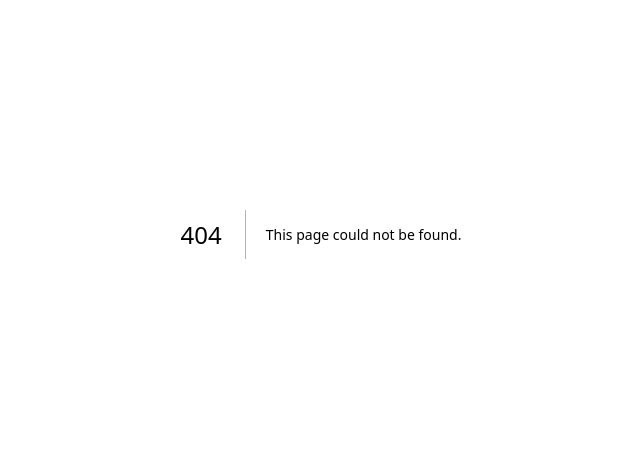
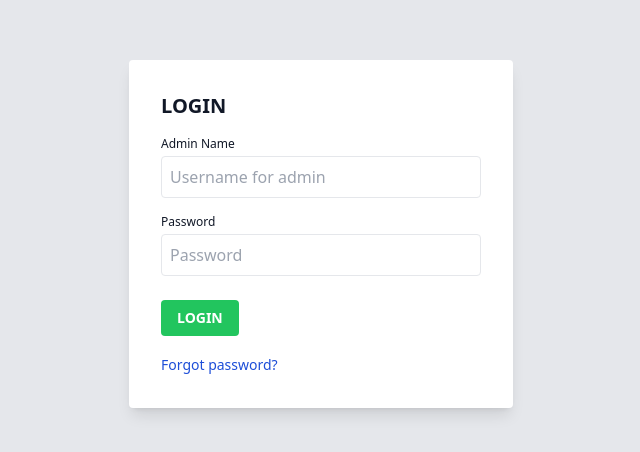
Before and after one commit to lamani79/sofia_store, a Next.js app: page /admin/silva in a window 1280 px wide. Before the commit this address had no page. Shown: the part 166-618 px from the top of the page, without its empty margins (319-959 px from the left). Built offline with nearby package versions, Linux system fonts and the light colour scheme.

Commit message:
add login

```diff
--- a/components/shop-form.jsx
+++ b/components/shop-form.jsx
@@ -216,7 +216,7 @@ const ShopForm = ({ productId, productName,setDeliveryPrice }) => {
           </div>
           <div>
             <h2 className="text-2xl font-bold underline">ملاحظة</h2>
-            <p className="text-lg font-medium">ثمن التوصبل يحدد حسب الأتي:</p>
+            <p className="text-lg font-medium">ثمن التوصيل يحدد حسب الأتي:</p>
             <ul>
               <li>- تندوف تمنراست إليزي 1100دج</li>
                <li>- باقي ولايات الجنوب 800دج</li>
--- a/pages/admin/index.js
+++ b/pages/admin/index.js
@@ -10,12 +10,10 @@ import * as cookie from "cookie";
 
 export async function getServerSideProps({ req }) {
   const parsedCookies = cookie.parse(String(req.headers.cookie));
-  const token = parsedCookies.token;
-
-  if (
-    token !==
-    "eyJhbGciOiJIUzI1NiJ9.eyJSb2xlIjoiQWRtaW4iLCJJc3N1ZXIiOiJJc3N1ZXIiLCJVc2VybmFtZSI6IkphdmFJblVzZSIsImV4cCI6MTY2ODExNTg1NiwiaWF0IjoxNjY4MTE1ODU2fQ.3juNZiZJ0RYhworUyz-LKqEIbwrfozQW_n9ucucw9lY"
-  ) {
+  const user_token = parsedCookies.token;
+  const tokenId = process.env.token;
+  if (user_token !== tokenId) {
+    console.log(user_token, tokenId);
     return {
       redirect: {
         permanent: false,
@@ -24,9 +22,10 @@ export async function getServerSideProps({ req }) {
     };
   }
 
-  // Use this session information where you want.
   return {
-    props: {},
+    props: {
+      tokenId,
+    },
   };
 }
 
@@ -184,12 +183,3 @@ const AdminPage = () => {
 };
 
 export default AdminPage;
-
-// let headers = {};
-// const session = await getSession({ req });
-// if (session) {
-//   console.log(session);
-//   // headers = { Authorization: `Bearer ${session.jwt}` };
-// }
-
-// // Use this session information where you want.
--- /dev/null
+++ b/pages/admin/silva.js
@@ -0,0 +1,100 @@
+import Link from "next/link";
+import { useState } from "react";
+
+const LogIn = () => {
+  const [showGoButoon, setShowGoButton] = useState(false);
+  function forgotPassword() {
+    alert("contact the developer");
+  }
+  async function submitForm(e) {
+    e.preventDefault();
+    const userName = e.target.userName.value;
+    const password = e.target.password.value;
+    const options = {
+      method: "POST", // or 'PUT'
+      headers: {
+        "Content-Type": "application/json",
+      },
+      body: JSON.stringify({ userName, password }),
+    };
+    try {
+      const res = await fetch("/api/login", options);
+      const data = await res.json();
+      if (res.status === 400) {
+        alert("خطئ في المعلومات حاول مرة أخرى");
+        showGoButoon(false)
+      }
+      if (res.status === 200) {
+        document.cookie = `token=${data.token}`;
+        setShowGoButton(true);
+      }
+    } catch (err) {
+      console.log(err);
+    }
+  }
+  return (
+    <div>
+      {showGoButoon && (
+        <div className="bg-white grid place-content-center absolute top-0 left-0 w-screen h-screen">
+          <div className="flex flex-col gap-4">
+            <div className="text-2xl font-bold">لقد تم تسجيل دخولك بنجاح</div>
+            <a
+              href={"/admin"}
+              type="button"
+              class="text-center text-white bg-blue-700 hover:bg-blue-800 focus:ring-4 focus:ring-blue-300 font-medium rounded-lg text-sm px-3 py-3 mr-2 mb-2 "
+            >
+              إذهب إلى لوحة التحكم
+            </a>
+          </div>
+        </div>
+      )}
+      <div className="antialiased bg-gray-200 text-gray-900 font-sans">
+        <div className="flex items-center h-screen w-full">
+          <div className="w-full bg-white rounded shadow-lg p-8 m-4 md:max-w-sm md:mx-auto">
+            <span className="block w-full text-xl uppercase font-bold mb-4">
+              Login
+            </span>
+            <form className="mb-4" onSubmit={(e) => submitForm(e)}>
+              <div className="mb-4 md:w-full">
+                <label htmlFor="email" className="block text-xs mb-1">
+                  Admin Name
+                </label>
+                <input
+                  className="w-full border rounded p-2 outline-none focus:shadow-outline"
+                  type="text"
+                  name="userName"
+                  id="userName"
+                  placeholder="Username for admin"
+                />
+              </div>
+              <div className="mb-6 md:w-full">
+                <label htmlFor="password" className="block text-xs mb-1">
+                  Password
+                </label>
+                <input
+                  className="w-full border rounded p-2 outline-none focus:shadow-outline"
+                  type="password"
+                  name="password"
+                  id="password"
+                  placeholder="Password"
+                />
+              </div>
+              <button className="bg-green-500 hover:bg-green-700 text-white uppercase text-sm font-semibold px-4 py-2 rounded">
+                Login
+              </button>
+            </form>
+            <a
+              onClick={() => forgotPassword()}
+              className="text-blue-700 text-center text-sm"
+              href="#"
+            >
+              Forgot password?
+            </a>
+          </div>
+        </div>
+      </div>
+    </div>
+  );
+};
+
+export default LogIn;
--- /dev/null
+++ b/pages/api/login.js
@@ -0,0 +1,9 @@
+export default function handler(req, res) {
+  const { userName, password } = req.body;
+  if (userName === "silva" && password === process.env.password) {
+    console.log(userName, password);
+    res.status(200).json({ token: process.env.token });
+  } else {
+    res.status(400).json({ res: "no admin" });
+  }
+}
```
